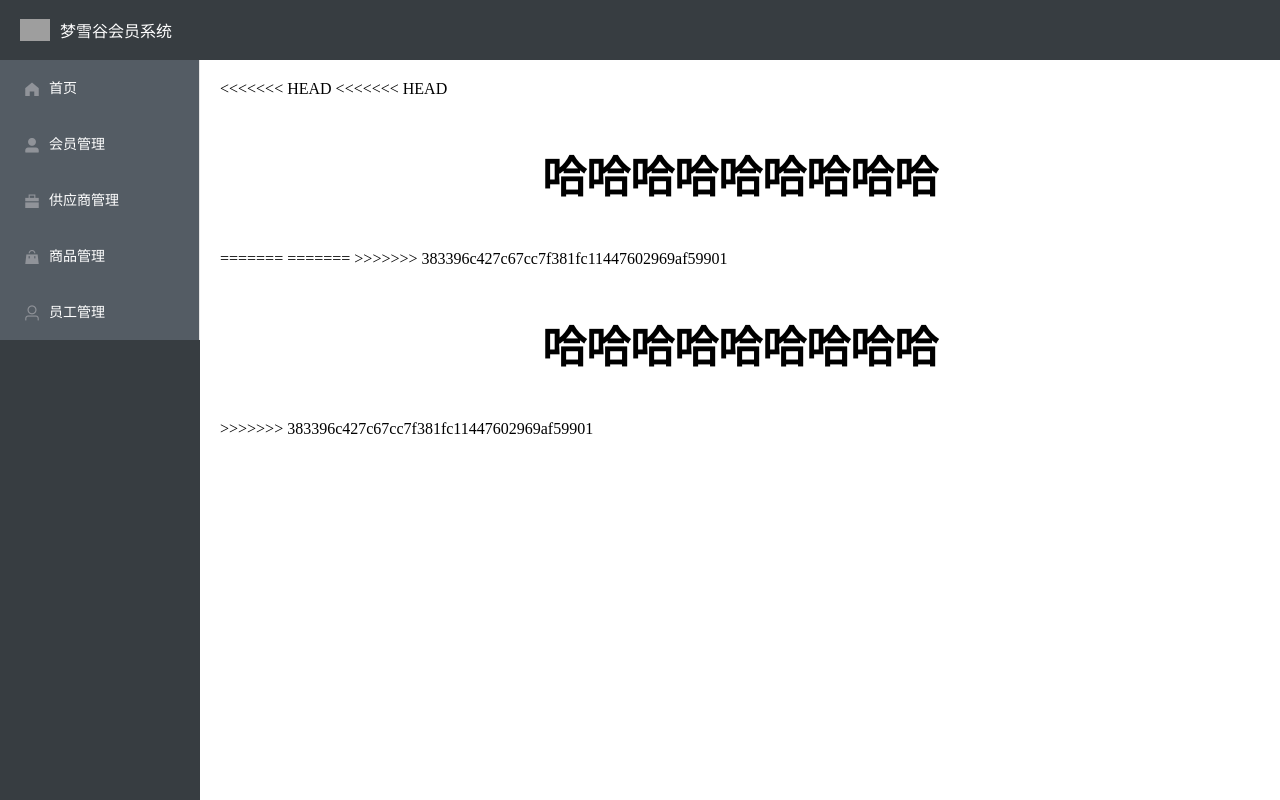
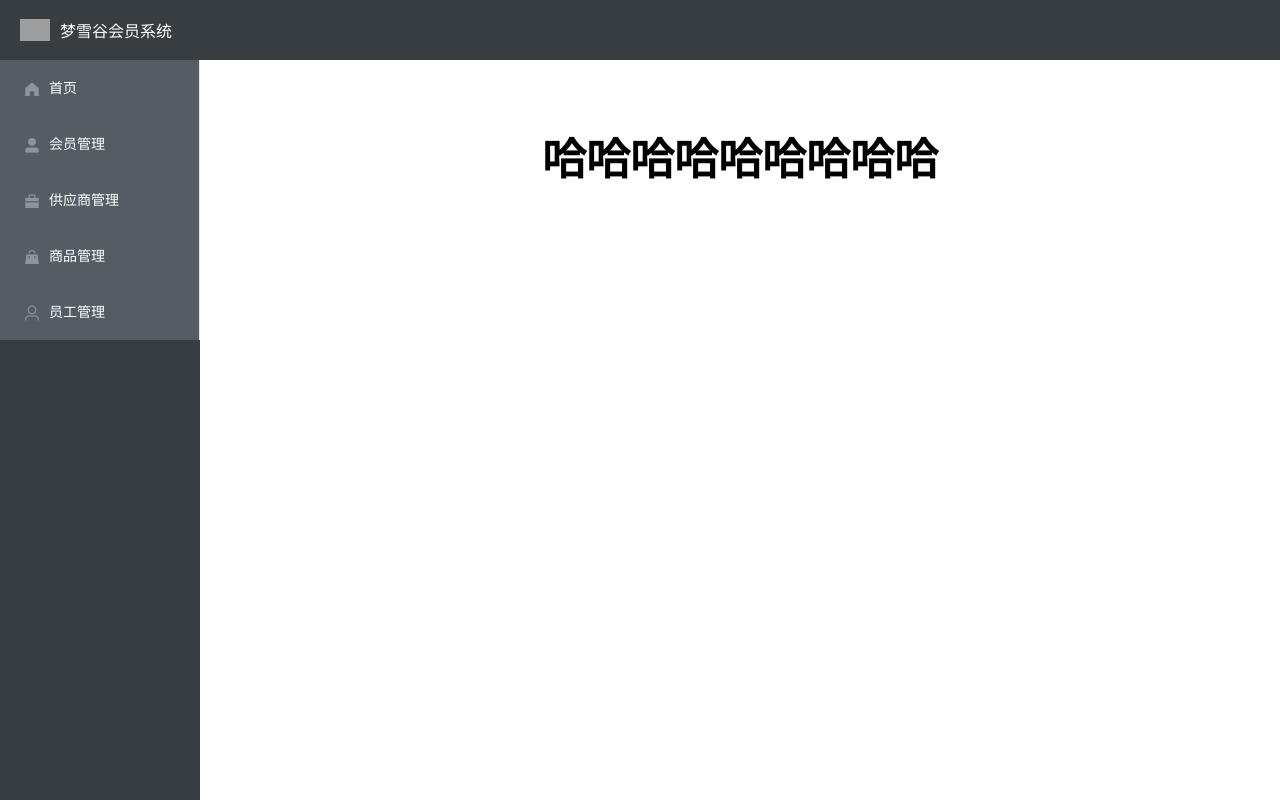
Before and after one commit to BuJiaW/manger, a Vue app in the folder app-shop/: page /#/index in a window 1280 px wide. Built offline with nearby package versions, Linux system fonts and the light colour scheme; grey boxes are pictures that could not be loaded.

Commit message:
解决冲突共存于

```diff
--- a/app-shop/src/components/main.vue
+++ b/app-shop/src/components/main.vue
@@ -1,27 +1,17 @@
 <template>
   <el-main>
-<<<<<<< HEAD
-<<<<<<< HEAD
-
-    <router-view>
-
-    </router-view>
-=======
-=======
->>>>>>> 383396c427c67cc7f381fc11447602969af59901
     <bread v-if="$route.path != '/index'"></bread>
     <router-view></router-view>
->>>>>>> 383396c427c67cc7f381fc11447602969af59901
   </el-main>
 </template>
 
 <script>
-import bread from '../components/bread'
+import bread from "../components/bread";
 export default {
   // 组件参数 接收来自父组件的数据
   props: [],
   // 局部注册的组件
-  components: {bread},
+  components: { bread },
   // 组件状态值
   data() {
     return {};
@@ -76,7 +66,7 @@ export default {
    * Vue 实例销毁后调用。调用后，Vue 实例指示的所有东西都会解绑定，
    * 所有的事件监听器会被移除，所有的子实例也会被销毁。
    */
-  destroyed() {}
+  destroyed() {},
 };
 </script>
 
```
